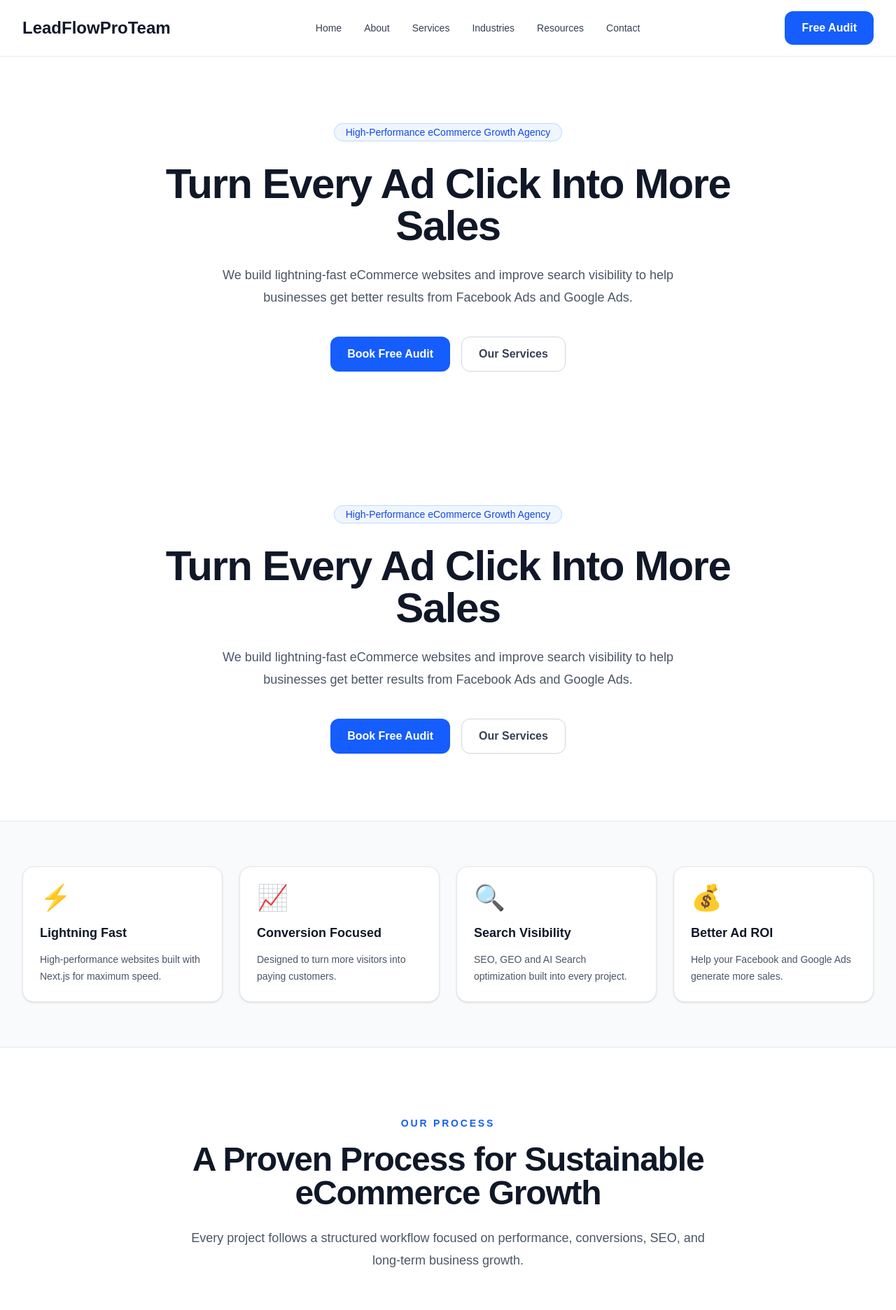
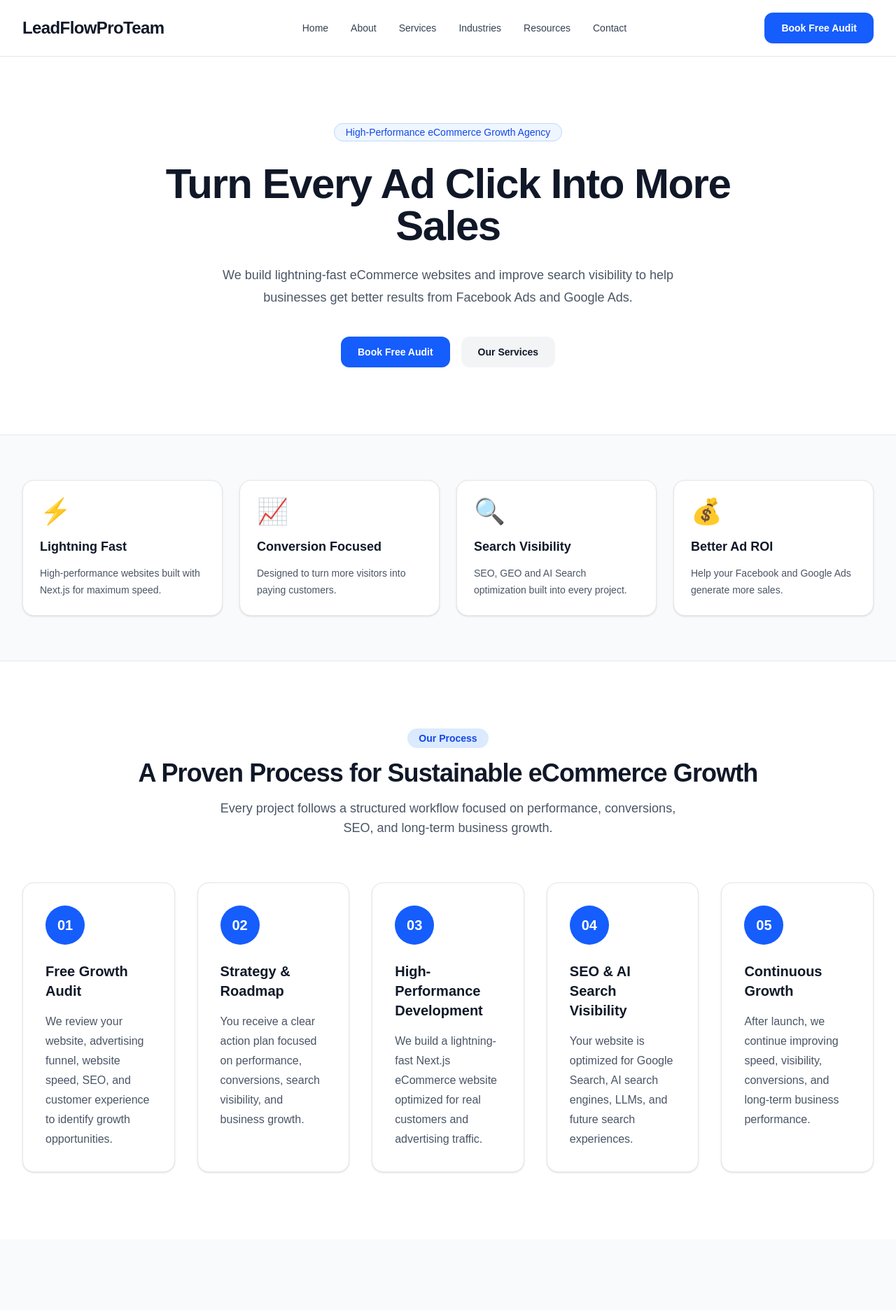
Before and after one commit to leadflowproteam/leadflowproteam, a Next.js app: page / in a window 1280 px wide. Shown: the top 1872 px of the page at 70% size. Built offline with nearby package versions, Linux system fonts and the light colour scheme.

Commit message:
refactor(ui): improve reusable button component

```diff
--- a/app/page.tsx
+++ b/app/page.tsx
@@ -1,20 +1,21 @@
 import Footer from "@/components/layout/Footer";
+import Header from "@/components/layout/Header";
+
 import CTA from "@/components/sections/CTA";
 import FAQ from "@/components/sections/FAQ";
+import Hero from "@/components/sections/Hero";
+import Process from "@/components/sections/Process";
 import Results from "@/components/sections/Results";
-import Process from "@/components/sections/Process";
-import WhyChooseUs from "@/components/sections/WhyChooseUs";
 import Services from "@/components/sections/Services";
 import TrustBar from "@/components/sections/TrustBar";
-import Header from "@/components/layout/Header";
-import Hero from "@/components/sections/Hero";
+import WhyChooseUs from "@/components/sections/WhyChooseUs";
 
 export default function HomePage() {
   return (
     <>
       <Header />
+
       <main className="bg-white">
-  <Hero />
         <Hero />
         <TrustBar />
         <Services />
@@ -23,8 +24,9 @@ export default function HomePage() {
         <Results />
         <FAQ />
         <CTA />
+      </main>
+
       <Footer />
-</main>
     </>
   );
 }
--- a/components/layout/Header.tsx
+++ b/components/layout/Header.tsx
@@ -1,19 +1,21 @@
 import Link from "next/link";
 
+import MobileMenu from "@/components/layout/MobileMenu";
+import { company } from "@/config/company";
 import { navigation } from "@/config/navigation";
-import { company } from "@/config/company";
 import Button from "@/components/ui/Button";
 import Container from "@/components/ui/Container";
+import Logo from "@/components/ui/Logo";
 
 export default function Header() {
   return (
     <header className="sticky top-0 z-50 border-b border-gray-200 bg-white/90 backdrop-blur">
       <Container>
         <div className="flex h-20 items-center justify-between">
-          <Link href="/" className="text-2xl font-bold text-gray-900">
-            {company.name}
-          </Link>
+          {/* Logo */}
+          <Logo />
 
+          {/* Desktop Navigation */}
           <nav className="hidden items-center gap-8 lg:flex">
             {navigation.map((item) => (
               <Link
@@ -26,8 +28,13 @@ export default function Header() {
             ))}
           </nav>
 
-          <div className="hidden lg:block">
-            <Button>Free Audit</Button>
+          {/* Right Side */}
+          <div className="flex items-center gap-4">
+            <div className="hidden lg:block">
+              <Button>Book Free Audit</Button>
+            </div>
+
+            <MobileMenu />
           </div>
         </div>
       </Container>
--- /dev/null
+++ b/components/layout/MobileMenu.tsx
@@ -0,0 +1,78 @@
+"use client";
+
+import { useState } from "react";
+import Link from "next/link";
+
+import Button from "@/components/ui/Button";
+import { navigation } from "@/config/navigation";
+
+export default function MobileMenu() {
+  const [isOpen, setIsOpen] = useState(false);
+
+  return (
+    <div className="relative lg:hidden">
+      <button
+        type="button"
+        aria-label="Toggle navigation menu"
+        aria-expanded={isOpen}
+        onClick={() => setIsOpen(!isOpen)}
+        className="rounded-lg border border-gray-200 p-2 transition hover:bg-gray-100"
+      >
+        {isOpen ? (
+          <svg
+            xmlns="http://www.w3.org/2000/svg"
+            className="h-6 w-6"
+            fill="none"
+            viewBox="0 0 24 24"
+            stroke="currentColor"
+            strokeWidth={2}
+          >
+            <path
+              strokeLinecap="round"
+              strokeLinejoin="round"
+              d="M6 18L18 6M6 6l12 12"
+            />
+          </svg>
+        ) : (
+          <svg
+            xmlns="http://www.w3.org/2000/svg"
+            className="h-6 w-6"
+            fill="none"
+            viewBox="0 0 24 24"
+            stroke="currentColor"
+            strokeWidth={2}
+          >
+            <path
+              strokeLinecap="round"
+              strokeLinejoin="round"
+              d="M4 6h16M4 12h16M4 18h16"
+            />
+          </svg>
+        )}
+      </button>
+
+      {isOpen && (
+        <div className="absolute right-0 top-14 z-50 w-72 rounded-xl border border-gray-200 bg-white shadow-xl">
+          <nav className="flex flex-col p-6">
+            {navigation.map((item) => (
+              <Link
+                key={item.href}
+                href={item.href}
+                onClick={() => setIsOpen(false)}
+                className="rounded-lg px-3 py-3 text-base font-medium text-gray-700 transition hover:bg-blue-50 hover:text-blue-600"
+              >
+                {item.label}
+              </Link>
+            ))}
+
+            <div className="mt-6 border-t border-gray-200 pt-6">
+              <Button className="w-full">
+                Book Free Audit
+              </Button>
+            </div>
+          </nav>
+        </div>
+      )}
+    </div>
+  );
+}
--- a/components/ui/Button.tsx
+++ b/components/ui/Button.tsx
@@ -1,31 +1,44 @@
-type ButtonProps = {
-  children: React.ReactNode;
-  variant?: "primary" | "secondary";
-  type?: "button" | "submit" | "reset";
-  onClick?: () => void;
+import type { ButtonHTMLAttributes, ReactNode } from "react";
+
+type ButtonProps = ButtonHTMLAttributes<HTMLButtonElement> & {
+  children: ReactNode;
+  variant?: "primary" | "secondary" | "outline";
+  fullWidth?: boolean;
 };
 
 export default function Button({
   children,
   variant = "primary",
-  type = "button",
-  onClick,
+  fullWidth = false,
+  className = "",
+  disabled = false,
+  ...props
 }: ButtonProps) {
   const baseClasses =
-    "rounded-xl px-6 py-3 font-semibold transition duration-200";
+    "inline-flex items-center justify-center rounded-xl px-6 py-3 text-sm font-semibold transition-all duration-200 focus:outline-none focus:ring-2 focus:ring-blue-500 focus:ring-offset-2";
 
   const variants = {
     primary:
       "bg-blue-600 text-white hover:bg-blue-700",
+
     secondary:
-      "border border-gray-300 text-gray-700 hover:bg-gray-100",
+      "bg-gray-100 text-gray-900 hover:bg-gray-200",
+
+    outline:
+      "border border-blue-600 bg-white text-blue-600 hover:bg-blue-50",
   };
 
   return (
     <button
-      type={type}
-      onClick={onClick}
-      className={`${baseClasses} ${variants[variant]}`}
+      disabled={disabled}
+      className={[
+        baseClasses,
+        variants[variant],
+        fullWidth ? "w-full" : "",
+        disabled ? "cursor-not-allowed opacity-60" : "",
+        className,
+      ].join(" ")}
+      {...props}
     >
       {children}
     </button>
--- /dev/null
+++ b/components/ui/Logo.tsx
@@ -0,0 +1,29 @@
+import Link from "next/link";
+
+import { company } from "@/config/company";
+
+type LogoProps = {
+  showTagline?: boolean;
+};
+
+export default function Logo({
+  showTagline = false,
+}: LogoProps) {
+  return (
+    <Link
+      href="/"
+      aria-label={company.name}
+      className="inline-flex flex-col"
+    >
+      <span className="text-2xl font-bold tracking-tight text-gray-900">
+        {company.name}
+      </span>
+
+      {showTagline && (
+        <span className="text-xs text-gray-500">
+          {company.slogan}
+        </span>
+      )}
+    </Link>
+  );
+}
--- /dev/null
+++ b/components/ui/Section.tsx
@@ -0,0 +1,26 @@
+import type { ReactNode } from "react";
+
+import Container from "@/components/ui/Container";
+
+type SectionProps = {
+  id?: string;
+  children: ReactNode;
+  className?: string;
+};
+
+export default function Section({
+  id,
+  children,
+  className = "",
+}: SectionProps) {
+  return (
+    <section
+      id={id}
+      className={`py-20 lg:py-28 ${className}`}
+    >
+      <Container>
+        {children}
+      </Container>
+    </section>
+  );
+}
--- a/components/ui/SectionHeading.tsx
+++ b/components/ui/SectionHeading.tsx
@@ -1,32 +1,37 @@
 type SectionHeadingProps = {
-  badge: string;
+  badge?: string;
   title: string;
-  description: string;
-  align?: "left" | "center";
+  description?: string;
+  center?: boolean;
 };
 
 export default function SectionHeading({
   badge,
   title,
   description,
-  align = "center",
+  center = true,
 }: SectionHeadingProps) {
-  const alignment =
-    align === "center" ? "mx-auto text-center" : "text-left";
+  return (
+    <div
+      className={`mb-12 ${
+        center ? "text-center" : ""
+      }`}
+    >
+      {badge && (
+        <span className="inline-block rounded-full bg-blue-100 px-4 py-1 text-sm font-semibold text-blue-700">
+          {badge}
+        </span>
+      )}
 
-  return (
-    <div className={`max-w-3xl ${alignment}`}>
-      <span className="text-sm font-semibold uppercase tracking-[0.2em] text-blue-600">
-        {badge}
-      </span>
-
-      <h2 className="mt-4 text-4xl font-bold tracking-tight text-gray-900 md:text-5xl">
+      <h2 className="mt-4 text-4xl font-bold tracking-tight text-gray-900">
         {title}
       </h2>
 
-      <p className="mt-6 text-lg leading-8 text-gray-600">
-        {description}
-      </p>
+      {description && (
+        <p className="mx-auto mt-4 max-w-2xl text-lg text-gray-600">
+          {description}
+        </p>
+      )}
     </div>
   );
 }
```
Also changed, not shown: components/layout/NavLink.tsx (added). Lines whose indentation alone changed are shown as unchanged.
